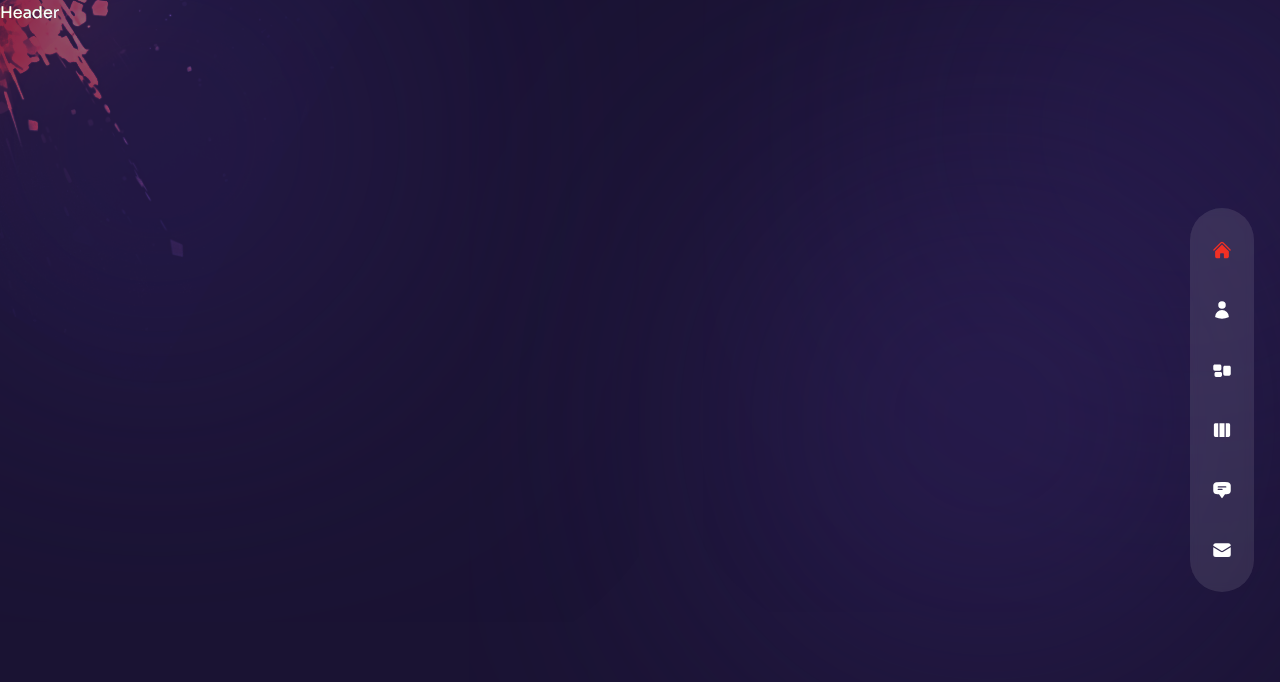
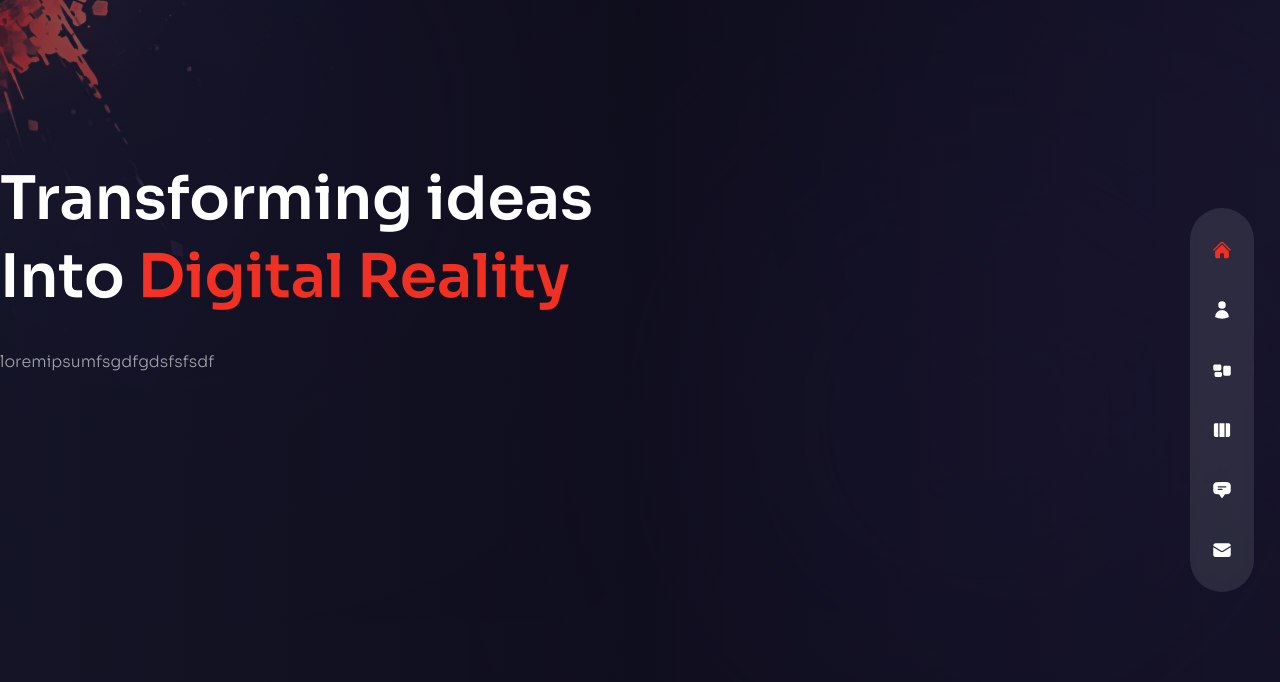
Before and after one commit to mohamedmhussein/portfolio_tailwindcss, a Next.js app: page / in a window 1280 px wide. Shown: the top 682 px of the page. Built offline with nearby package versions, Linux system fonts and the light colour scheme.

Commit message:
Sets the text style of the home page

```diff
--- a/src/app/layout.js
+++ b/src/app/layout.js
@@ -24,7 +24,7 @@
       <body className={sora.className}>
           <div className= {`page bg-site text-white bg-cover bg-no-repeat relative ${sora.variable} font-sora`} >
             <AnimatePresence mode='wait'>
-              <motion.div className='h-full' key={pathname}>
+              <motion.div className='' key={pathname}>
                 <Transition />
                 <TopLeftImg />
                 <Nav />
--- a/src/app/page.js
+++ b/src/app/page.js
@@ -1,21 +1,22 @@
-'use client'
-import { AnimatePresence, motion } from 'framer-motion'
-import Image from 'next/image'
-import Transition from '../components/Transition'
 
-export default function Home() {
+import './globals.css'
+import ProjectsBtn from '@/components/ProjectsBtn'
+export default function Page() {
   return (
-    <div className='bg-primary/60' >
+    <div className='bg-primary/60 h-full' >
       {/* text */}
-      <div>
-        <div>
-          <h1 className=''>
-            Transforming ideas <br /> Into
-            Transforming ideas <br /> Into <span className='text-accent'>Digital Reality</span>
+      <div className='w-full h-full bg-gradient-to-r from-primary/60 via-black/30 to-black/10'>
+        <div className='text-center flex flex-col justify-center xl:pt-40 xl:text-left container mx-auto'>
+          <h1 className='h1'>
+            Transforming ideas <br /> Into {' '}
+            <span className='text-accent'>Digital Reality</span>
           </h1>
-          <p>
-            sdfdsfash aggjfhewrbcv dgsdfht dgsdf  fgfdgsdg ea  rfsdgsdfgs d
+          <p className='max-w-sm xl:max-w-xl mx-auto xl:mx-0 mb-10 xl:mb-16'>
+            loremipsumfsgdfgdsfsfsdf
           </p>
+          <div className='flex justify-center xl:hidden relative'>
+            <ProjectsBtn />
+          </div>
         </div>
       </div>
       {/* image */}
--- a/src/components/Header.jsx
+++ b/src/components/Header.jsx
@@ -2,7 +2,7 @@
 
 const Header = () => {
   return (
-    <div>Header</div>
+    <div></div>
   )
 }
 
--- /dev/null
+++ b/src/components/ProjectsBtn.jsx
@@ -0,0 +1,9 @@
+import React from 'react'
+
+const ProjectsBtn = () => {
+  return (
+    <div>ProjectsBtn</div>
+  )
+}
+
+export default ProjectsBtn
```
